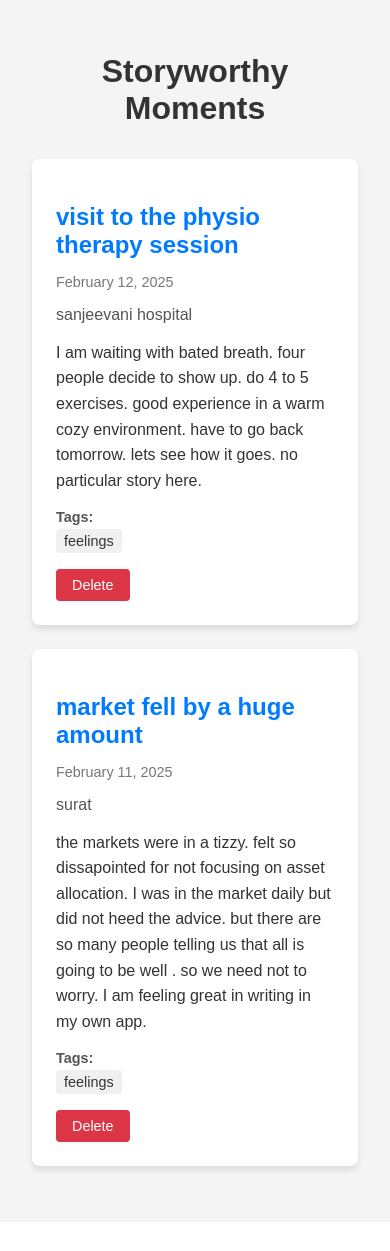
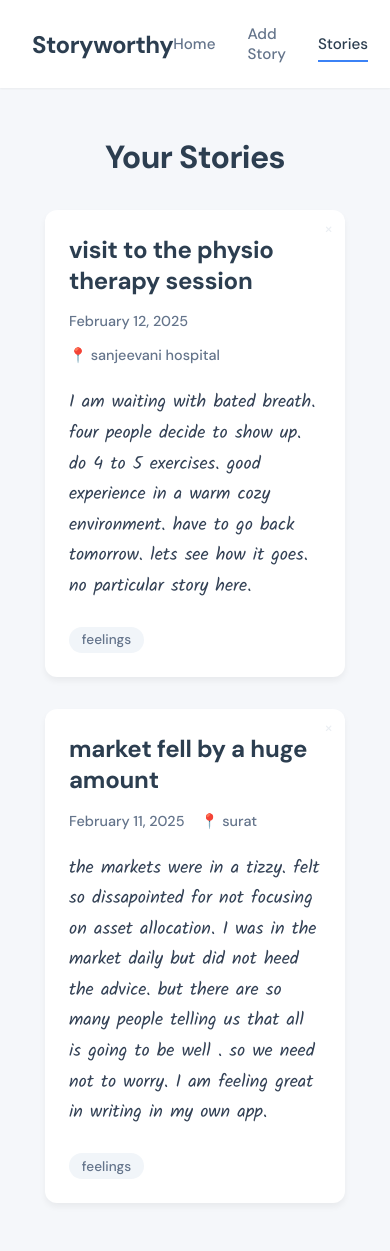
Before and after one commit to kingersid/storyworthy, a Flask app: page /entries in a window 390 px wide. Before the commit the page ends 1175 px from the top, so only its background shows below. Run offline with Flask 3, Linux system fonts and the light colour scheme.

Commit message:
feat: Update typography and navbar styling
- Add DM Sans for modern UI elements
- Add Kalam for handwriting style on story content
- Implement modern navbar with responsive design
- Fix navigation routes and active states
- Update typography hierarchy and spacing

```diff
--- a/app/static/styles.css
+++ b/app/static/styles.css
@@ -1,192 +1,320 @@
 /* General Styles */
-/* General Styles */
+:root {
+    --font-ui: 'DM Sans', -apple-system, BlinkMacSystemFont, sans-serif;
+    --font-story: 'Kalam', cursive;
+}
+
 body {
-    font-family: 'Arial', sans-serif;
-    background-color: #f4f4f4;
+    font-family: var(--font-ui);
+    background-color: #f5f7fa;
     margin: 0;
     padding: 0;
     display: flex;
     flex-direction: column;
-    align-items: center;
     min-height: 100vh;
-    padding: 1rem; /* Add padding to the body */
+    color: #2c3e50;
+    -webkit-font-smoothing: antialiased;
+    -moz-osx-font-smoothing: grayscale;
 }
 
-/* Form Container */
+/* Page Title Styles */
+h1 {
+    color: #2c3e50;
+    font-size: 2.5rem;
+    font-weight: 700;
+    margin: 0 0 2rem 0;
+    text-align: center;
+    width: 100%;
+    letter-spacing: -0.02em;
+}
+
+/* Navigation Bar */
+.navbar {
+    background-color: #ffffff;
+    box-shadow: 0 1px 2px rgba(0, 0, 0, 0.05);
+    position: sticky;
+    top: 0;
+    z-index: 1000;
+    width: 100%;
+}
+
+.nav-content {
+    max-width: 1200px;
+    margin: 0 auto;
+    padding: 1rem 2rem;
+    display: flex;
+    justify-content: space-between;
+    align-items: center;
+}
+
+.nav-brand {
+    color: #2c3e50;
+    font-size: 1.5rem;
+    text-decoration: none;
+    font-weight: 700;
+    letter-spacing: -0.02em;
+}
+
+.nav-brand:hover {
+    color: #2c3e50;
+}
+
+.nav-links {
+    display: flex;
+    gap: 2rem;
+    align-items: center;
+}
+
+.nav-link {
+    color: #64748b;
+    text-decoration: none;
+    font-weight: 500;
+    font-size: 0.95rem;
+    padding: 0.5rem 0;
+    position: relative;
+}
+
+.nav-link::after {
+    content: '';
+    position: absolute;
+    width: 100%;
+    height: 2px;
+    bottom: 0;
+    left: 0;
+    background-color: #3b82f6;
+    transform: scaleX(0);
+    transition: transform 0.2s ease;
+}
+
+.nav-link:hover {
+    color: #2c3e50;
+}
+
+.nav-link:hover::after,
+.nav-link.active::after {
+    transform: scaleX(1);
+}
+
+.nav-link.active {
+    color: #2c3e50;
+}
+
+/* Story Card Styles */
+.story-card {
+    background: #ffffff;
+    border-radius: 12px;
+    box-shadow: 0 4px 6px rgba(0, 0, 0, 0.05);
+    padding: 1.5rem;
+    transition: transform 0.2s ease, box-shadow 0.2s ease;
+    position: relative;
+}
+
+.story-card:hover {
+    transform: translateY(-2px);
+    box-shadow: 0 6px 12px rgba(0, 0, 0, 0.1);
+}
+
+.story-card h2 {
+    color: #2c3e50;
+    font-size: 1.5rem;
+    font-weight: 700;
+    margin: 0 0 1rem 0;
+    line-height: 1.3;
+    letter-spacing: -0.01em;
+}
+
+.story-meta {
+    display: flex;
+    gap: 1rem;
+    font-size: 0.9rem;
+    color: #64748b;
+    margin-bottom: 1rem;
+    flex-wrap: wrap;
+    font-weight: 500;
+}
+
+.story-content {
+    color: #334155;
+    line-height: 1.7;
+    margin: 1.5rem 0;
+    font-family: var(--font-story);
+    font-size: 1.125rem;
+    font-weight: 400;
+}
+
+.story-content p {
+    margin: 0;
+}
+
+.story-tags {
+    display: flex;
+    flex-wrap: wrap;
+    gap: 0.5rem;
+    margin-top: 1rem;
+}
+
+.tag {
+    background-color: #f1f5f9;
+    color: #64748b;
+    padding: 0.3rem 0.8rem;
+    border-radius: 20px;
+    font-size: 0.85rem;
+    transition: background-color 0.2s ease;
+    font-weight: 500;
+}
+
+.tag:hover {
+    background-color: #e2e8f0;
+}
+
+.delete-x {
+    position: absolute;
+    top: 8px;
+    right: 12px;
+    color: #cbd5e0;
+    font-size: 16px;
+    opacity: 0.4;
+    cursor: pointer;
+    user-select: none;
+    font-family: var(--font-ui);
+}
+
+.delete-x:hover {
+    color: #dc3545;
+    opacity: 1;
+}
+
+/* Form Styles */
 form {
     background-color: #ffffff;
-    padding: 1.5rem;
-    border-radius: 8px;
-    box-shadow: 0 4px 6px rgba(0, 0, 0, 0.1);
-    width: 90%;
-    max-width: 400px; /* Limit form width on larger screens */
-    margin: 1rem; /* Add margin for better spacing */
+    padding: 2rem;
+    border-radius: 12px;
+    box-shadow: 0 4px 6px rgba(0, 0, 0, 0.05);
+    max-width: 600px;
+    margin: 0 auto;
+    width: 100%;
 }
 
-/* Form Title */
-h1 {
-    font-size: 1.5rem;
-    color: #333333;
+form div {
     margin-bottom: 1.5rem;
-    text-align: center;
 }
 
-/* Input Fields */
-input[type="text"],
-input[type="date"],
-textarea {
-    width: 90%;
-    padding: 0.75rem;
-    margin-bottom: 1rem;
-    border: 1px solid #dddddd;
-    border-radius: 4px;
-    font-size: 1rem;
-    color: #333333;
-    background-color: #f9f9f9;
-    transition: border-color 0.3s ease;
+form label {
+    display: block;
+    margin-bottom: 0.5rem;
+    color: #334155;
+    font-weight: 500;
 }
 
-input[type="text"]:focus,
-input[type="date"]:focus,
-textarea:focus {
-    border-color: #007bff;
-    outline: none;
+form input[type="text"],
+form input[type="date"],
+form textarea {
+    width: 100%;
+    padding: 0.75rem;
+    border: 1px solid #e2e8f0;
+    border-radius: 6px;
+    font-size: 1rem;
+    color: #334155;
+    transition: border-color 0.2s ease;
+    font-family: var(--font-ui);
 }
 
-/* Labels */
-label {
-    display: block;
-    font-size: 0.9rem;
-    color: #555555;
-    margin-bottom: 0.5rem;
+form textarea {
+    resize: vertical;
+    min-height: 120px;
+    font-family: var(--font-story);
+    font-size: 1.125rem;
+    line-height: 1.7;
 }
 
-/* Button */
+form input[type="text"]:focus,
+form input[type="date"]:focus,
+form textarea:focus {
+    outline: none;
+    border-color: #3b82f6;
+}
+
 button[type="submit"] {
+    background-color: #3b82f6;
+    color: white;
+    border: none;
+    padding: 0.75rem 1.5rem;
+    border-radius: 6px;
+    font-size: 1rem;
+    font-weight: 500;
+    cursor: pointer;
+    transition: background-color 0.2s ease;
     width: 100%;
-    padding: 0.75rem;
-    background-color: #007bff;
-    color: #ffffff;
-    border: none;
-    border-radius: 4px;
-    font-size: 1rem;
-    cursor: pointer;
-    transition: background-color 0.3s ease;
+    font-family: var(--font-ui);
 }
 
 button[type="submit"]:hover {
-    background-color: #0056b3;
+    background-color: #2563eb;
 }
 
-/* Media Queries for Mobile Devices */
-@media (max-width: 600px) {
-    body {
-        padding: 0.5rem; /* Reduce padding on smaller screens */
-    }
-
-    form {
-        padding: 1rem; /* Reduce form padding on smaller screens */
-        margin: 0.5rem; /* Reduce form margin on smaller screens */
-    }
-
-    h1 {
-        font-size: 1.25rem; /* Reduce font size for smaller screens */
-    }
-
-    input[type="text"],
-    input[type="date"],
-    textarea {
-        font-size: 0.9rem; /* Reduce font size for smaller screens */
-    }
-
-    button[type="submit"] {
-        font-size: 0.9rem; /* Reduce button font size for smaller screens */
-    }
+/* Content Area */
+.content {
+    flex: 1;
+    width: 100%;
+    max-width: 1200px;
+    margin: 0 auto;
+    padding: 2rem;
+    box-sizing: border-box;
+    display: flex;
+    flex-direction: column;
+    align-items: center;
 }
 
+/* Entries Grid */
+.entries-grid {
+    display: grid;
+    grid-template-columns: repeat(auto-fill, minmax(300px, 1fr));
+    gap: 2rem;
+    width: 100%;
+}
 
+/* CTA Button */
+.cta-button {
+    display: inline-block;
+    background-color: #3b82f6;
+    color: white;
+    text-decoration: none;
+    padding: 0.75rem 1.5rem;
+    border-radius: 6px;
+    font-weight: 500;
+    transition: background-color 0.2s ease;
+}
+
+.cta-button:hover {
+    background-color: #2563eb;
+}
 
 /* Home Page Styles */
 .home-container {
     text-align: center;
-    max-width: 600px;
-    margin: 0 auto;
-    padding: 2rem;
-    background-color: #ffffff;
-    border-radius: 8px;
-    box-shadow: 0 4px 6px rgba(0, 0, 0, 0.1);
+    padding: 3rem 1rem;
 }
 
 .home-container h1 {
+    color: #2c3e50;
     font-size: 2.5rem;
-    color: #333333;
     margin-bottom: 1rem;
 }
 
-.home-container .subtitle {
+.subtitle {
+    color: #666;
     font-size: 1.2rem;
-    color: #555555;
     margin-bottom: 2rem;
 }
 
-.cta-button {
-    display: inline-block;
-    padding: 0.75rem 1.5rem;
-    background-color: #007bff;
-    color: #ffffff;
-    text-decoration: none;
-    border-radius: 4px;
-    font-size: 1rem;
-    transition: background-color 0.3s ease;
+/* Entries Page Specific Styles */
+.entries-page {
+    padding: 1rem;
 }
 
-.cta-button:hover {
-    background-color: #0056b3;
+.entries-page h1 {
+    color: #2c3e50;
+    font-size: 2rem;
+    margin-bottom: 2rem;
+    text-align: center;
 }
-
-/* Delete Button Styles */
-.delete-form {
-    margin-top: 1rem;
-    text-align: right;
-}
-
-.delete-button {
-    background-color: #dc3545; /* Red color for delete */
-    color: #ffffff;
-    border: none;
-    padding: 0.5rem 1rem;
-    border-radius: 4px;
-    font-size: 0.9rem;
-    cursor: pointer;
-    transition: background-color 0.3s ease;
-}
-
-.delete-button:hover {
-    background-color: #c82333; /* Darker red on hover */
-}
-
-/* Navigation Bar Styles */
-.navbar {
-    background-color: #007bff;
-    padding: 1rem;
-    display: flex;
-    justify-content: center;
-    gap: 1rem;
-}
-
-.navbar a {
-    color: #ffffff;
-    text-decoration: none;
-    font-size: 1rem;
-    padding: 0.5rem 1rem;
-    border-radius: 4px;
-    transition: background-color 0.3s ease;
-}
-
-.navbar a:hover {
-    background-color: #0056b3;
-}
-
-.content {
-    padding: 2rem;
-}
--- a/app/templates/base.html
+++ b/app/templates/base.html
@@ -3,18 +3,23 @@
 <head>
     <meta charset="UTF-8">
     <meta name="viewport" content="width=device-width, initial-scale=1.0">
-    <title>Storyworthy Moments</title>
+    <title>Storyworthy - Your Personal Story Journal</title>
+    <link rel="preconnect" href="https://fonts.googleapis.com">
+    <link rel="preconnect" href="https://fonts.gstatic.com" crossorigin>
+    <link href="https://fonts.googleapis.com/css2?family=DM+Sans:opsz,wght@9..40,400;9..40,500;9..40,700&family=Kalam:wght@300;400&display=swap" rel="stylesheet">
     <link rel="stylesheet" href="{{ url_for('static', filename='styles.css') }}">
 </head>
 <body>
-    <!-- Navigation Bar -->
     <nav class="navbar">
-        <a href="{{ url_for('entry_routes.home') }}" class="nav-link">Home</a>
-        <a href="{{ url_for('entry_routes.add_entry_form') }}" class="nav-link">Add Story</a>
-        <a href="{{ url_for('entry_routes.get_entries') }}" class="nav-link">Stories</a>
+        <div class="nav-content">
+            <a href="{{ url_for('entry_routes.home') }}" class="nav-brand">Storyworthy</a>
+            <div class="nav-links">
+                <a href="{{ url_for('entry_routes.home') }}" class="nav-link {% if request.endpoint == 'entry_routes.home' %}active{% endif %}">Home</a>
+                <a href="{{ url_for('entry_routes.add_entry_form') }}" class="nav-link {% if request.endpoint == 'entry_routes.add_entry_form' %}active{% endif %}">Add Story</a>
+                <a href="{{ url_for('entry_routes.get_entries') }}" class="nav-link {% if request.endpoint == 'entry_routes.get_entries' %}active{% endif %}">Stories</a>
+            </div>
+        </div>
     </nav>
-
-    <!-- Content Block -->
     <div class="content">
         {% block content %}{% endblock %}
     </div>
--- a/app/templates/entries.html
+++ b/app/templates/entries.html
@@ -1,142 +1,32 @@
-<!DOCTYPE html>
-<html lang="en">
-<head>
-    <meta charset="UTF-8">
-    <meta name="viewport" content="width=device-width, initial-scale=1.0">
-    <title>Storyworthy Moments</title>
-    <style>
-        /* General Styles */
-body {
-    font-family: 'Arial', sans-serif;
-    background-color: #f4f4f4;
-    margin: 0;
-    padding: 0;
-    display: flex;
-    flex-direction: column;
-    align-items: center;
-    min-height: 100vh;
-    padding: 2rem;
-}
+{% extends "base.html" %}
 
-h1 {
-    font-size: 2rem;
-    color: #333333;
-    margin-bottom: 2rem;
-    text-align: center;
-}
-
-/* Entries Container */
-.entries-container {
-    width: 100%;
-    max-width: 800px;
-}
-
-/* Entry Card */
-.entry-card {
-    background-color: #ffffff;
-    padding: 1.5rem;
-    border-radius: 8px;
-    box-shadow: 0 4px 6px rgba(0, 0, 0, 0.1);
-    margin-bottom: 1.5rem;
-}
-
-.entry-card h2 {
-    font-size: 1.5rem;
-    color: #007bff;
-    margin-bottom: 0.5rem;
-}
-
-.entry-date {
-    font-size: 0.9rem;
-    color: #777777;
-    margin-bottom: 0.5rem;
-}
-
-.entry-location {
-    font-size: 1rem;
-    color: #555555;
-    margin-bottom: 1rem;
-}
-
-.entry-story {
-    font-size: 1rem;
-    color: #333333;
-    line-height: 1.6;
-    margin-bottom: 1rem;
-}
-.entry-tags {
-    font-size: 0.9rem;
-    color: #555555;
-    margin-bottom: 1rem;
-    margin-top:1rem; /* Add space below tags */
-}
-
-.entry-tags ul {
-    list-style: none;
-    padding: 0;
-    margin: 0;
-    margin-top: 0.25rem;
-    display: flex;
-    flex-wrap: wrap;
-    gap: 0.5rem; /* Space between tags */
-}
-
-.entry-tags li {
-    background-color: #f0f0f0;
-    padding: 0.25rem 0.5rem;
-    border-radius: 4px;
-    color: #333333;
-    white-space: nowrap;
-}
-
-/* Delete Button Styles */
-.delete-form {
-    margin-top: 0.75rem; /* Add more space above the delete button */
-    text-align: left;
-}
-
-.delete-button {
-    background-color: #dc3545; /* Red color for delete */
-    color: #ffffff;
-    border: none;
-    padding: 0.5rem 1rem;
-    border-radius: 4px;
-    font-size: 0.9rem;
-    cursor: pointer;
-    transition: background-color 0.3s ease;
-}
-
-.delete-button:hover {
-    background-color: #c82333; /* Darker red on hover */
-}
-</style>
-
-</head>
-<body>
-    <h1>Storyworthy Moments</h1>
-    <div class="entries-container">
+{% block content %}
+<div class="entries-page">
+    <h1>Your Stories</h1>
+    <div class="entries-grid">
         {% for entry in entries %}
-        <div class="entry-card">
+        <div class="story-card">
+            <span class="delete-x" onclick="document.getElementById('delete-form-{{ entry.id }}').submit();">×</span>
+            <form id="delete-form-{{ entry.id }}" action="{{ url_for('entry_routes.delete_entry', entry_id=entry.id) }}" method="POST" style="display: none;"></form>
             <h2>{{ entry.title }}</h2>
-            <p class="entry-date">{{ entry.date.strftime('%B %d, %Y') }}</p>
-            <p class="entry-location">{{ entry.location }}</p>
-            <p class="entry-story">{{ entry.story }}</p>
-            <div class="entry-tags">
-                {% if entry.tags %}
-                <strong>Tags:</strong>
-                <ul>
-                    {% for tag in entry.tags.split(',') %}
-                    <li>{{ tag.strip() }}</li>
-                    {% endfor %}
-                </ul>
+            <div class="story-meta">
+                <span class="date">{{ entry.date.strftime('%B %d, %Y') }}</span>
+                {% if entry.location %}
+                    <span class="location">📍 {{ entry.location }}</span>
                 {% endif %}
             </div>
-            <!-- Delete Button -->
-            <form action="{{ url_for('entry_routes.delete_entry', entry_id=entry.id) }}" method="POST" class="delete-form">
-                <button type="submit" class="delete-button">Delete</button>
-            </form>
+            <div class="story-content">
+                <p>{{ entry.story }}</p>
+            </div>
+            {% if entry.tags %}
+            <div class="story-tags">
+                {% for tag in entry.tags.split(',') %}
+                    <span class="tag">{{ tag.strip() }}</span>
+                {% endfor %}
+            </div>
+            {% endif %}
         </div>
         {% endfor %}
     </div>
-</body>
-</html>
+</div>
+{% endblock %}
```
Also changed, not shown: app/templates/add_entry.html (+4 -11 lines), app/templates/home.html (+9 -16 lines).
